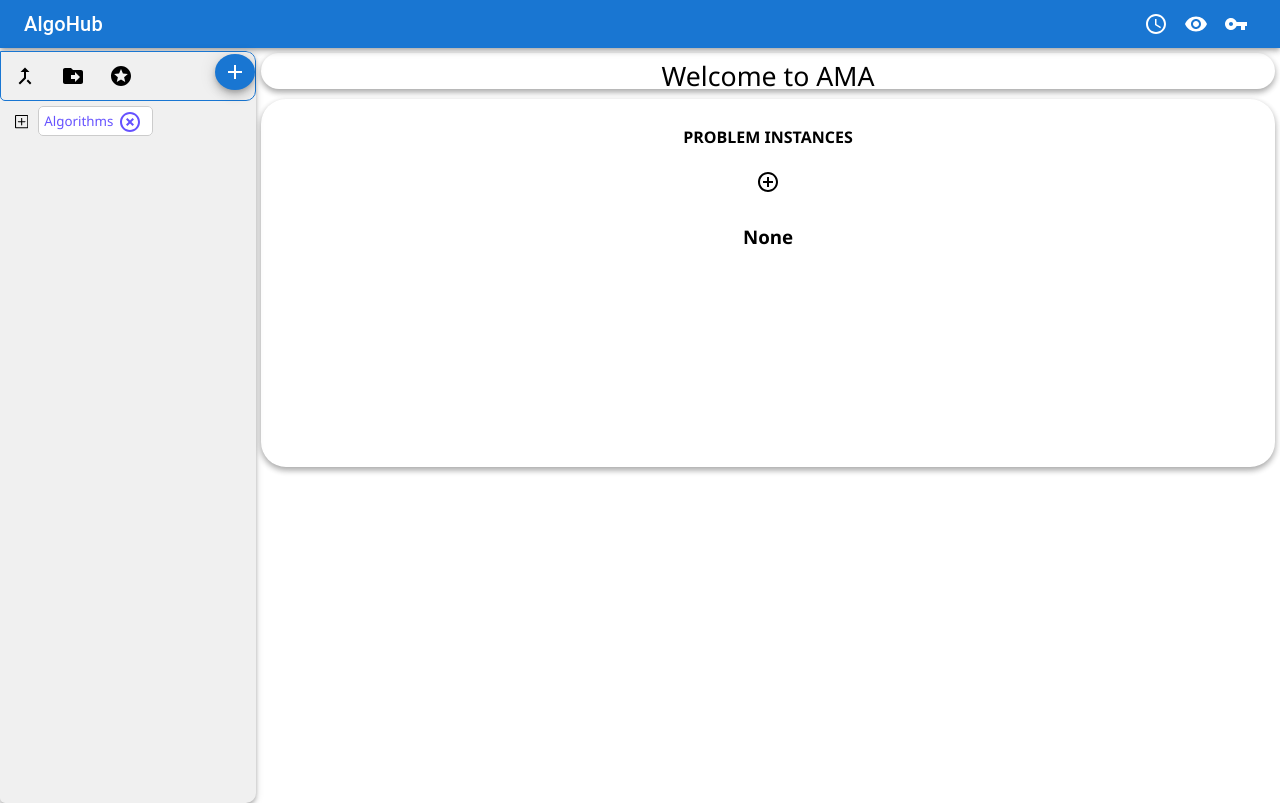
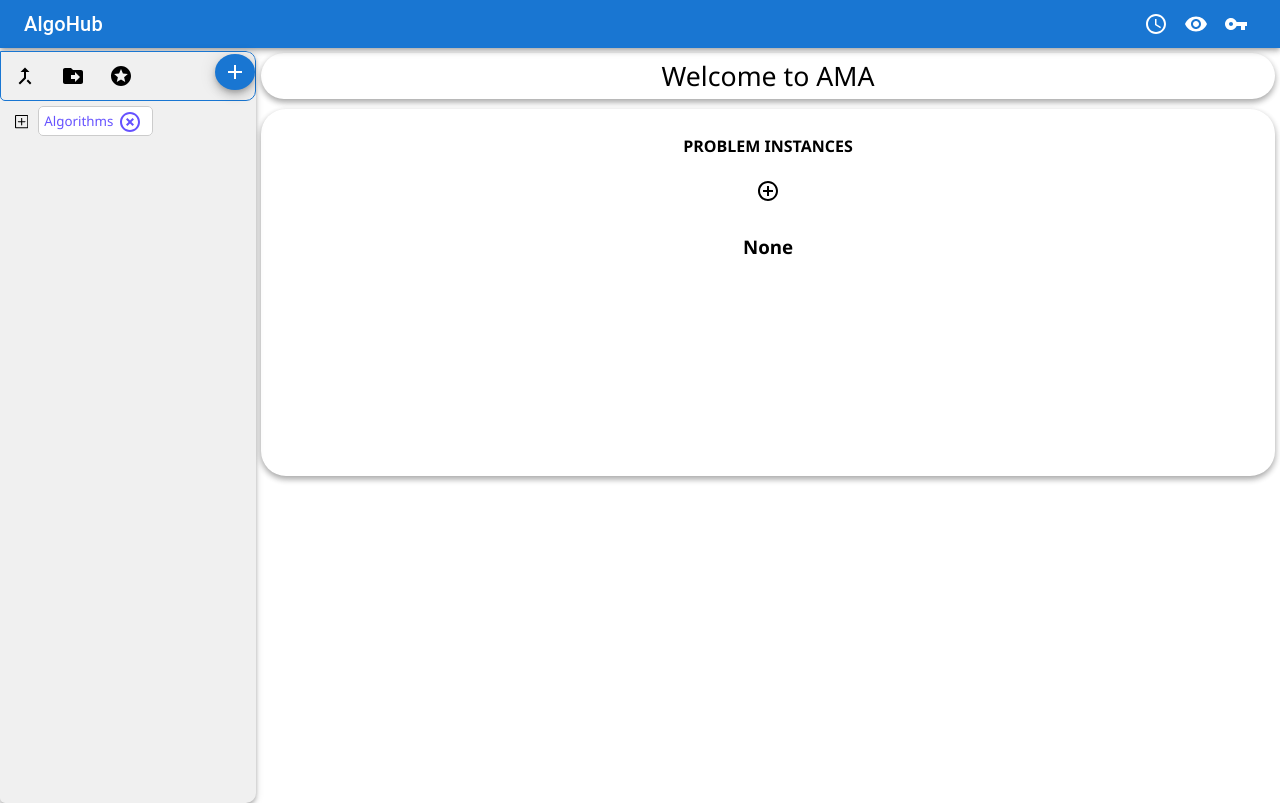
Before and after one commit to ParaLock/AlgoHub, a React (Create React App) app in the folder frontend/: page / in a window 1280 px wide. Built offline with nearby package versions, Linux system fonts and the light colour scheme.

Commit message:
Fixed page title formatting issue

```diff
--- a/frontend/src/boundary/pages/MainPage.js
+++ b/frontend/src/boundary/pages/MainPage.js
@@ -48,7 +48,6 @@ const InnerContentWrapper = styled.div`
 
 const PanelTitle = styled.div`
     box-shadow: 0 3px 6px rgba(0,0,0,0.16), 0 3px 6px rgba(0,0,0,0.23);
-    height: 3.5%;
     border-radius: 25px;
     padding: 5px;
     font-size: 20pt;
```
